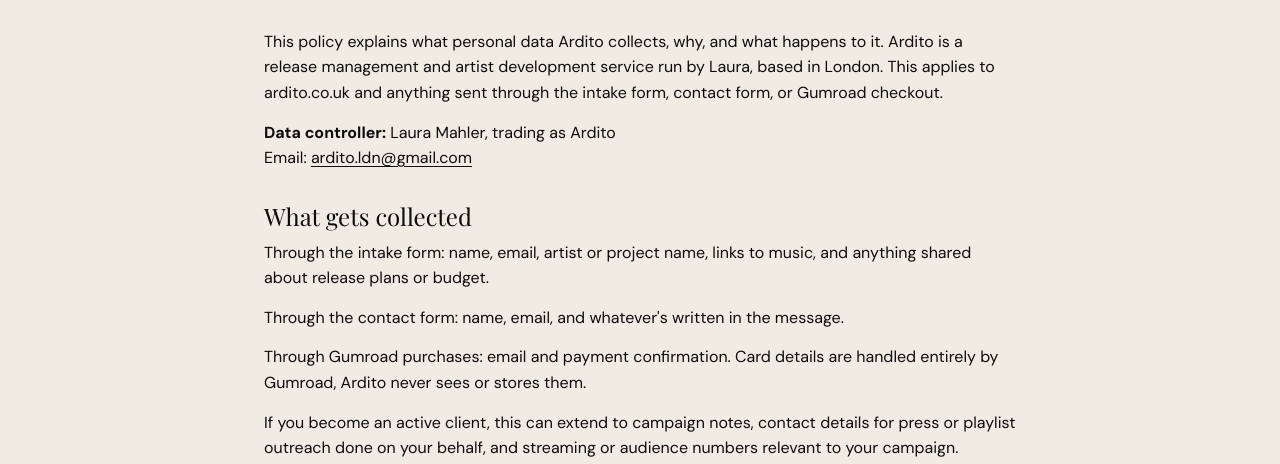
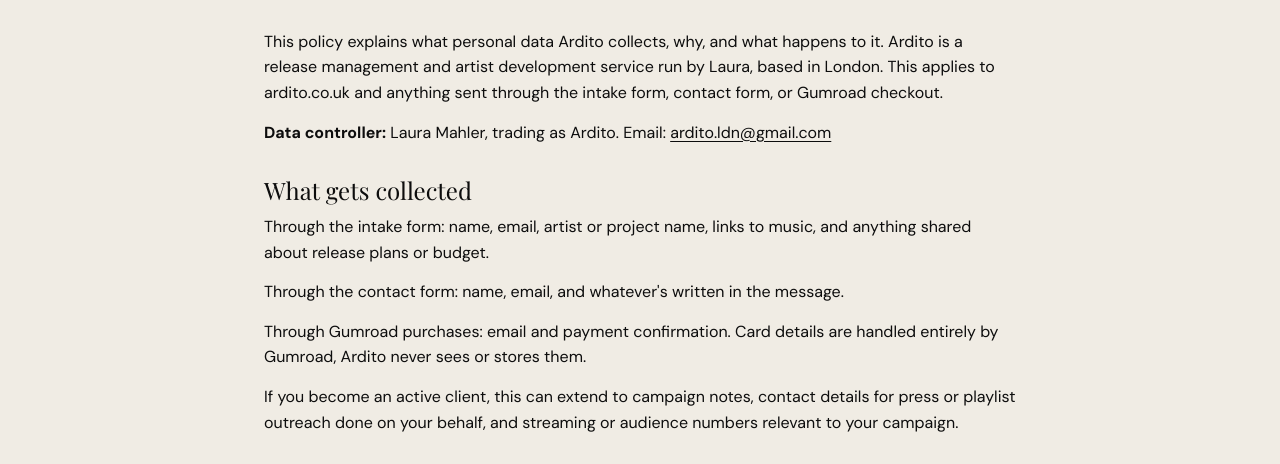
Before and after one commit to arditoldn-music/ardito-site, a plain HTML site: page privacy-policy.html in a window 1280 px wide. Shown: the part 291-755 px from the top of the page. Drawn offline with nearby package versions, Linux system fonts and the light colour scheme.

Commit message:
Update privacy-policy.html

```diff
--- a/privacy-policy.html
+++ b/privacy-policy.html
@@ -42,7 +42,8 @@
   <p class="muted">Last updated: September 2026</p>
   <section>
 <p>This policy explains what personal data Ardito collects, why, and what happens to it. Ardito is a release management and artist development service run by Laura, based in London. This applies to ardito.co.uk and anything sent through the intake form, contact form, or Gumroad checkout.</p>
-<p><strong>Data controller:</strong> Laura Mahler, trading as Ardito<br/>Email: <a href="mailto:ardito.ldn@gmail.com">ardito.ldn@gmail.com</a></p>
+<!-- CHANGED: removed a forced line break between the name and the email -->
+<p><strong>Data controller:</strong> Laura Mahler, trading as Ardito. Email: <a href="mailto:ardito.ldn@gmail.com">ardito.ldn@gmail.com</a></p>
 </section>
 <section>
 <h2>What gets collected</h2>
```
